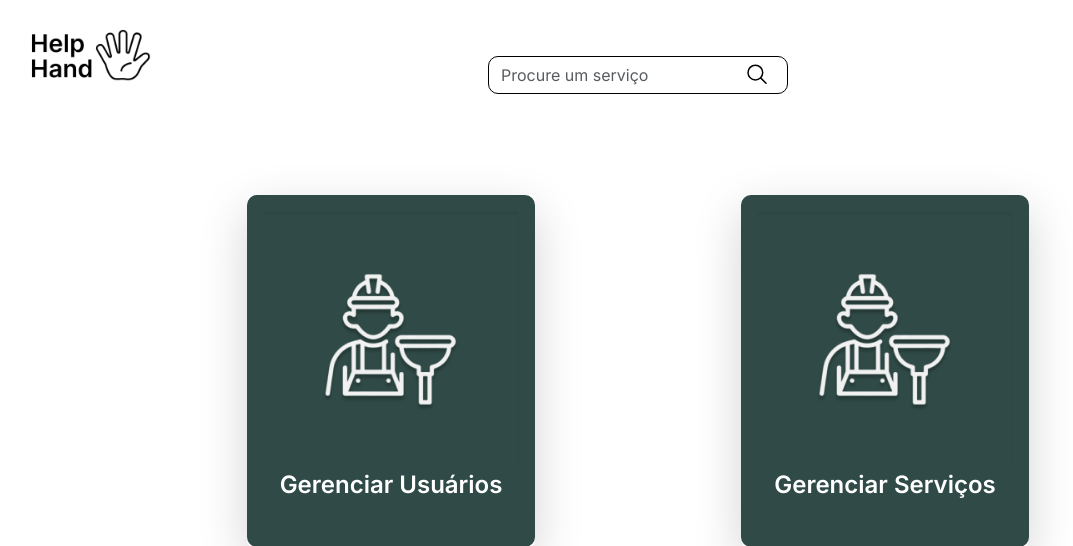
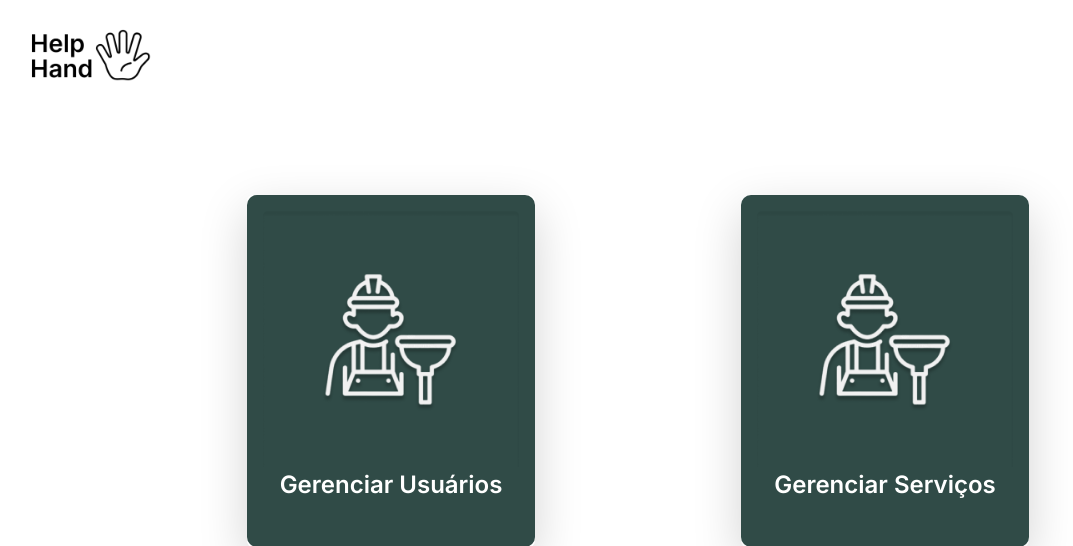
Before and after one commit to JuanServelo/HelpHand, a PHP site: page /administrador/indexAdmin.php in a window 1280 px wide. Shown: the top 546 px of the page, without its empty margins (2-1075 px from the left). Run offline with PHP 8.4, Linux system fonts and the light colour scheme; the visitor is signed in with stand-in values (Sample User, id 1).

Commit message:
ajustes nas páginas "indexAdmin" e "gerenciarUsers"

```diff
--- a/administrador/indexAdmin.php
+++ b/administrador/indexAdmin.php
@@ -12,7 +12,6 @@ include_once '../assets/bd/sessao.php';
   integrity="sha384-QWTKZyjpPEjISv5WaRU9OFeRpok6YctnYmDr5pNlyT2bRjXh0JMhjY6hW+ALEwIH" crossorigin="anonymous">
   <link rel="stylesheet" href="../assets/css/navbar_adm.css">
 </head>
-
 <body class="bg-white">
 
   <header class="d-flex ">
@@ -28,15 +27,6 @@ include_once '../assets/bd/sessao.php';
           <span><ion-icon name="menu-outline"></ion-icon></span>
       </button>
     </nav>
-
-    <form class="search_container" role="search" action="pesquisa.php" method="post">
-        <div class="input__button position-relative">
-          <input class="form-control me-2" type="search" name="pesquisa" placeholder="Procure um serviço" aria-label="Search">
-            <button type="submit">
-                <span style="font-size: 1.5rem;"><ion-icon name="search-outline"></ion-icon></span>
-            </button>
-        </div>
-    </form>
   </header>
 
   <?php require '../assets/geral/menu.php'; ?>
```
Also changed, not shown: administrador/gerenciarUsers.php (+0 -9 lines).
